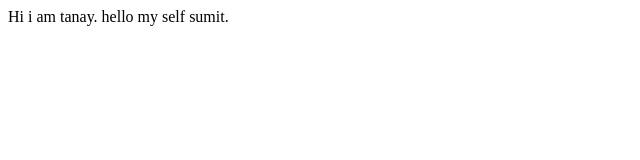
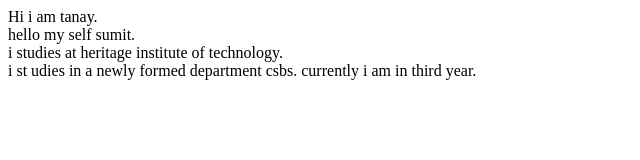
Before and after one commit to sumit2060049/student-repositery, a plain HTML site: page index.html in a window 1280 px wide. Shown: the whole page, without its empty margins (0-640 px from the left). Drawn offline with Linux system fonts and the light colour scheme.

Commit message:
docs-added information

```diff
--- a/index.html
+++ b/index.html
@@ -7,7 +7,11 @@
     <title>Studentsite</title>
 </head>
 <body>
-    Hi i am tanay.
-    hello my self sumit.
+    Hi i am tanay.<br>
+    hello my self sumit.<br>
+    i studies at heritage institute of technology.<br>
+    i st udies in a newly formed department csbs.
+    currently i am in third year.
+
 </body>
 </html>
```
